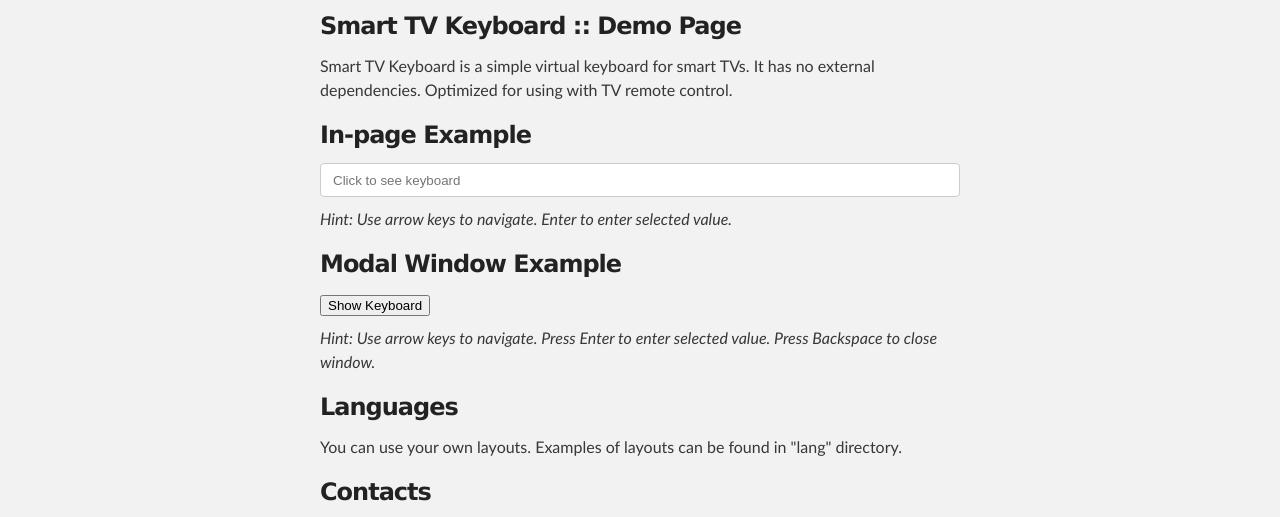
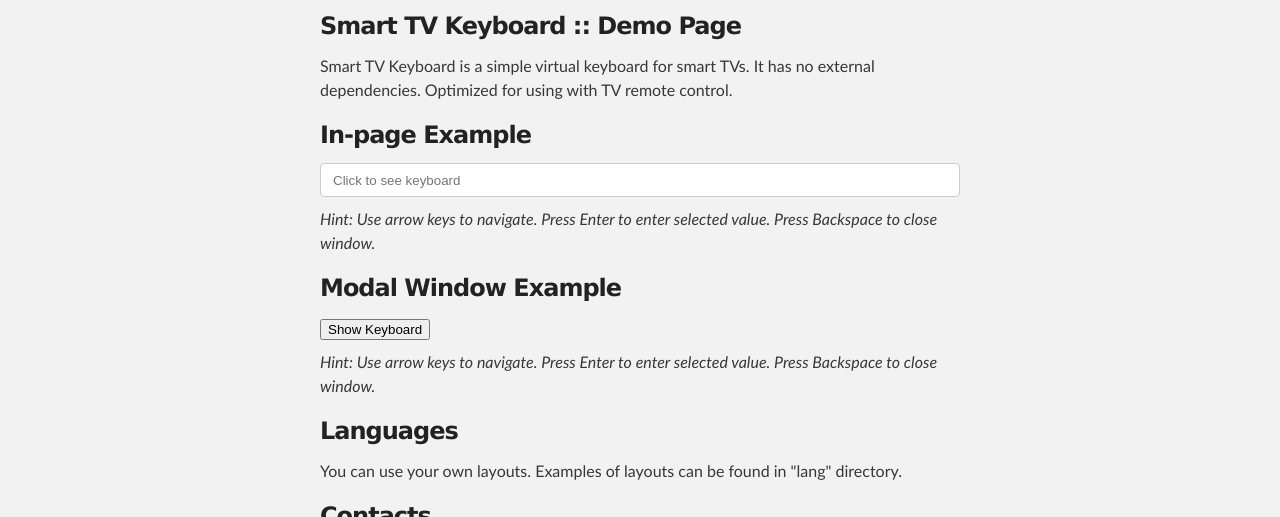
Before and after one commit to dipcore/smart-tv-keyboard, a plain HTML site: page index.html in a window 1280 px wide. Shown: the part 252-769 px from the top of the page. Drawn offline with Linux system fonts and the light colour scheme.

Commit message:
Fixed typo

```diff
--- a/index.html
+++ b/index.html
@@ -71,7 +71,7 @@
                     });
                 </script>
 
-                <p><em>Hint: Use arrow keys to navigate. Enter to enter selected value.</em></p>
+                <p><em>Hint: Use arrow keys to navigate. Press Enter to enter selected value. Press Backspace to close window.</em></p>
 
 
                 <h3>Modal Window Example</h3>
```
